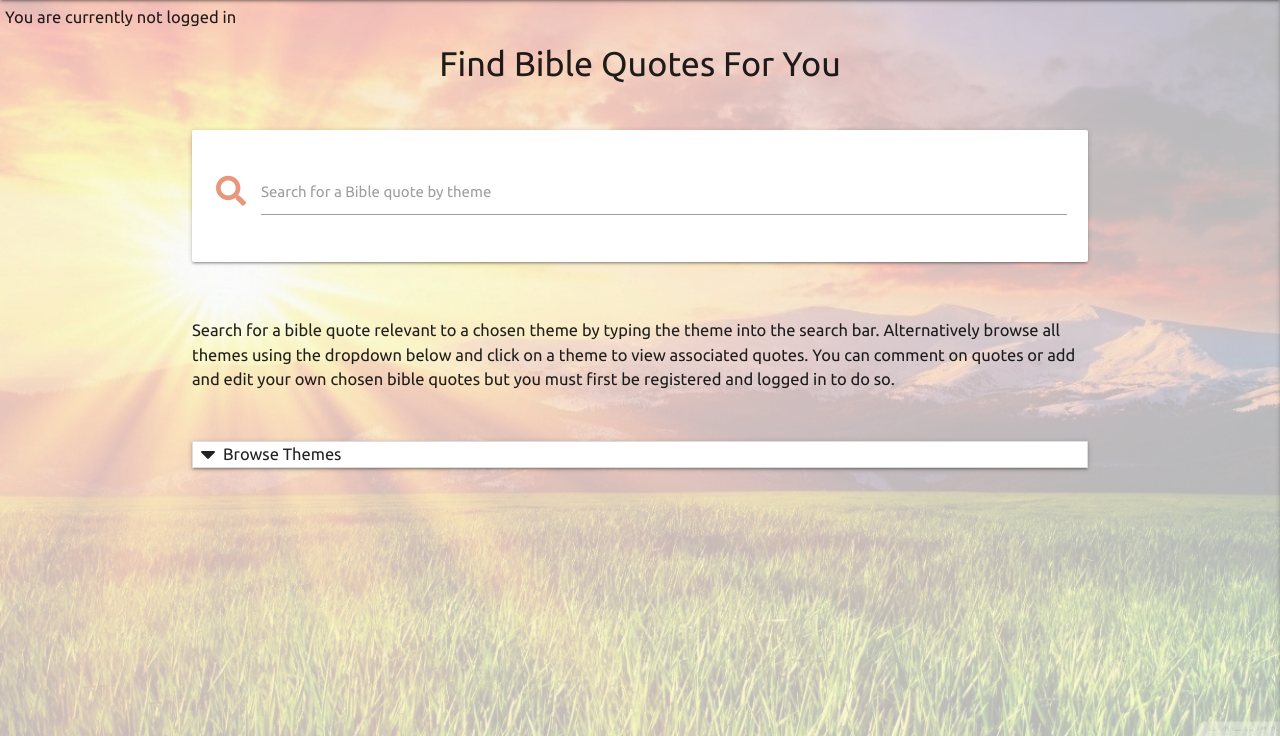
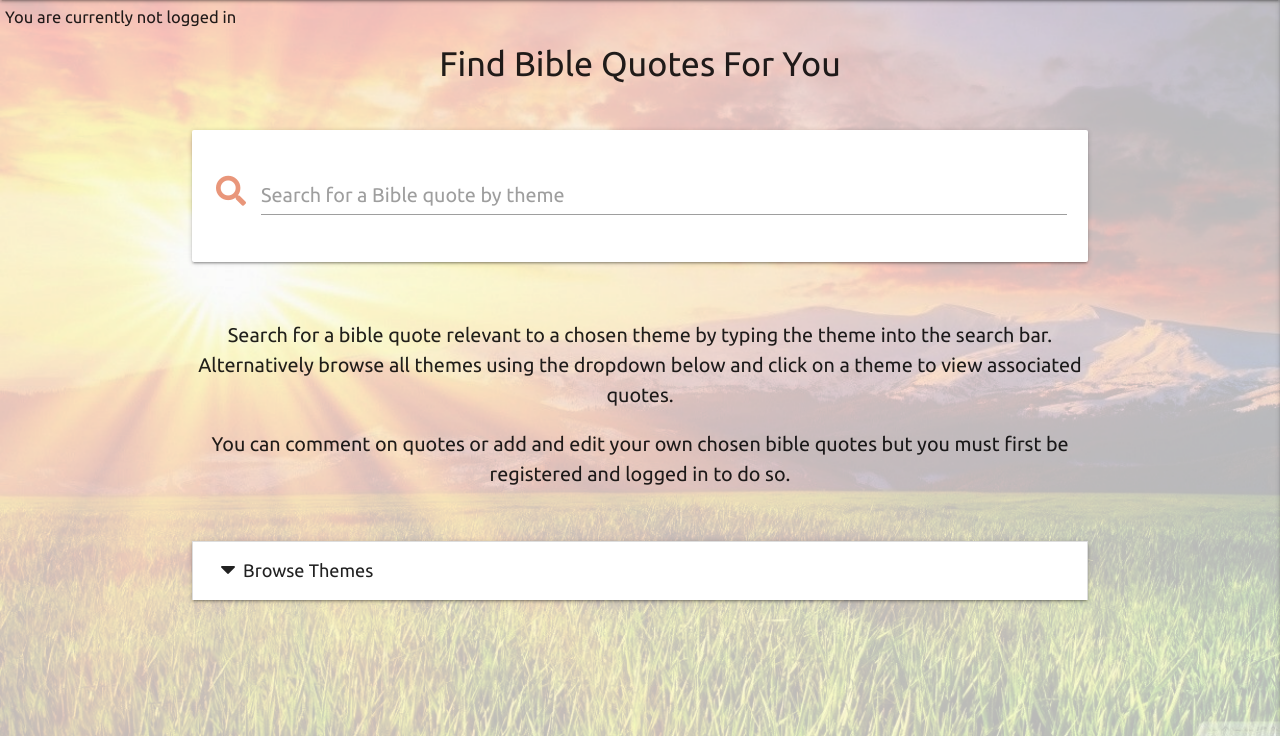
Before and after one commit to Juliet-Simpson/Find-A-Bible-Quote, a Flask app: page / in a window 1280 px wide. Shown: the part 64-800 px from the top of the page. Run offline with Flask 2, Linux system fonts and the light colour scheme; data that the repository does not hold is empty; some libraries are stand-ins or nearby versions.

Commit message:
Style homepage

```diff
--- a/static/css/style.css
+++ b/static/css/style.css
@@ -55,6 +55,10 @@ h5{
 h6{
     margin:10px 0;
 }
+p{
+    font-size: 120%;
+    text-align: center;
+}
 label{
     color:darkslategray;
 }
@@ -62,6 +66,23 @@ label{
 label.active{
     color:darkslategray;
 }
+.query-label{
+    font-size: 120% !important;
+}
+.browse-themes{
+    padding:15px 0 15px 10px;
+    background-color: white;
+}
+.browse-themes .collapsible-header, .browse-themes .collapsible-body{
+    border-bottom: none !important;
+    padding-left: 20px !important;
+    font-size: 110%;
+}
+.browse-themes .collapsible-body ul li a{
+    padding-left: 20px !important;
+}
+
+/* Buttons and icons */
 .btn, .btn-large, .btn-small{
     background-color: darksalmon !important;
 }
@@ -210,6 +231,10 @@ input{
     text-align: center !important;
 }
 
+.fa-trash:before{
+    color: white;
+}
+
 /* My Comments Page */
 .my-comments{
     margin-bottom: 25px;
@@ -236,6 +261,10 @@ h3{
 /* homepage */
 p{
     text-align: center;
+    font-size: 100%;
+}
+.query-label{
+    font-size: 85% !important;
 }
 .search-card{
     padding-left: 5px;
@@ -278,11 +307,7 @@ p{
 .quote-row{
     margin-bottom: 0;
 }
-/* Quotes */
 
-.fa-trash:before{
-    color: white;
-}
 /* My Comments Page */
 .my-comments{
     font-size: 130%;
--- a/templates/homepage.html
+++ b/templates/homepage.html
@@ -8,21 +8,21 @@
     <div class="input-field">
       <i class="fas fa-search search-label prefix"></i>
       <input name="query" id="query" minlength="3" type="text">
-      <label for="query"> Search for a Bible quote by theme</label>
+      <label class="query-label" for="query"> Search for a Bible quote by theme</label>
     </div>
   </form>
 </div><br>
 
 <section>
   <p>Search for a bible quote relevant to a chosen theme by typing the theme into the search bar. Alternatively browse
-    all themes using the dropdown below and click on a theme to view associated quotes. You can comment on quotes or add
+    all themes using the dropdown below and click on a theme to view associated quotes.</p><p> You can comment on quotes or add
     and edit your own chosen bible quotes but you must first be registered and logged in to do so.
   </p>
 </section><br>
 
-<ul class="collapsible">
+<ul class="collapsible browse-themes">
   <li>
-    <div class="collapsible-header">
+    <div class="collapsible-header ">
       <i class="fas fa-caret-down"></i>Browse Themes
     </div>
     <div class="collapsible-body">
```
